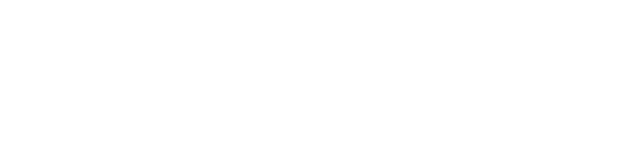
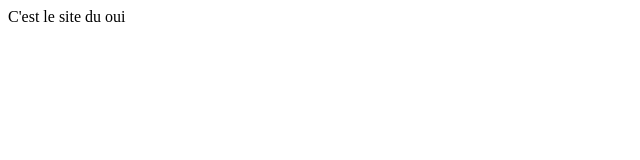
Before and after one commit to erwannjault/paulwalker, a plain HTML site: page index.html in a window 1280 px wide. Shown: the whole page, without its empty margins (0-640 px from the left). Drawn offline with Linux system fonts and the light colour scheme.

Commit message:
Update index.html

```diff
--- a/index.html
+++ b/index.html
@@ -4,6 +4,6 @@
 	<title>Index</title>
 </head>
 <body>
-
+C'est le site du oui
 </body>
 </html>
```
